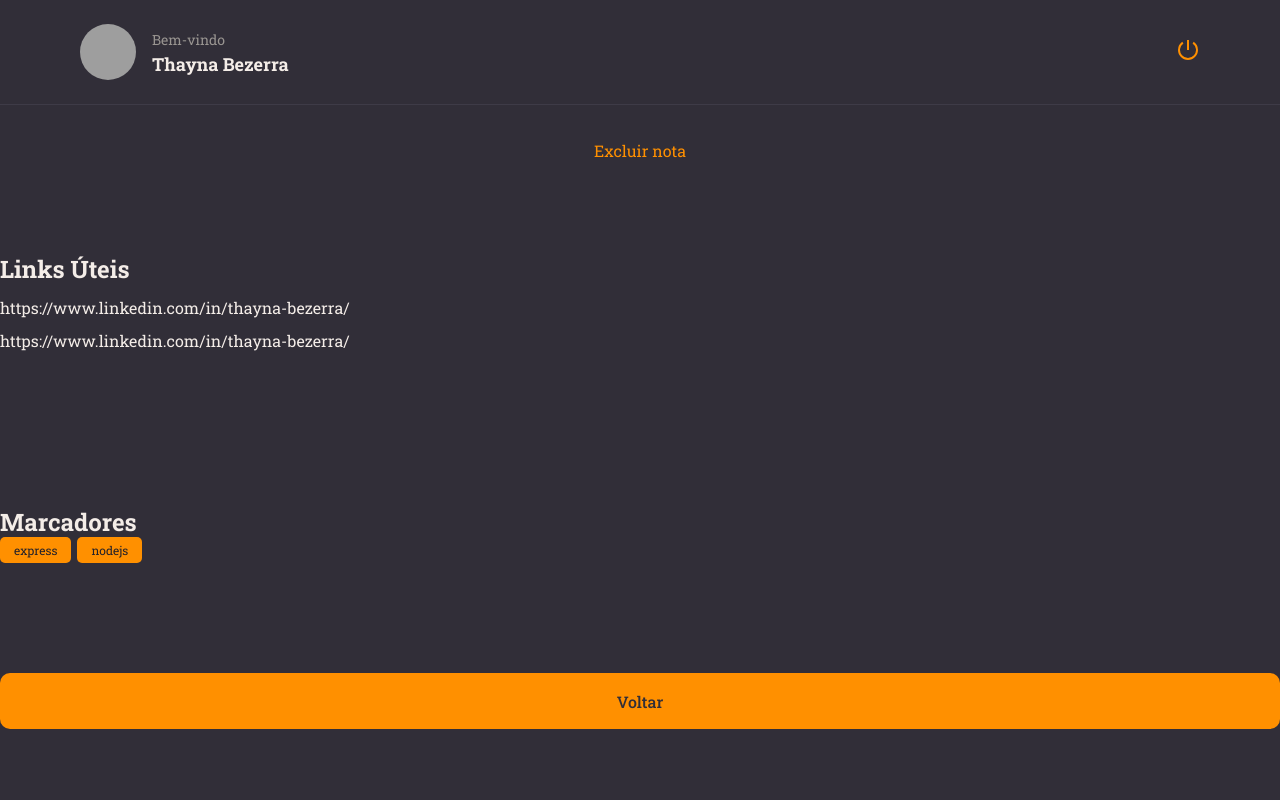
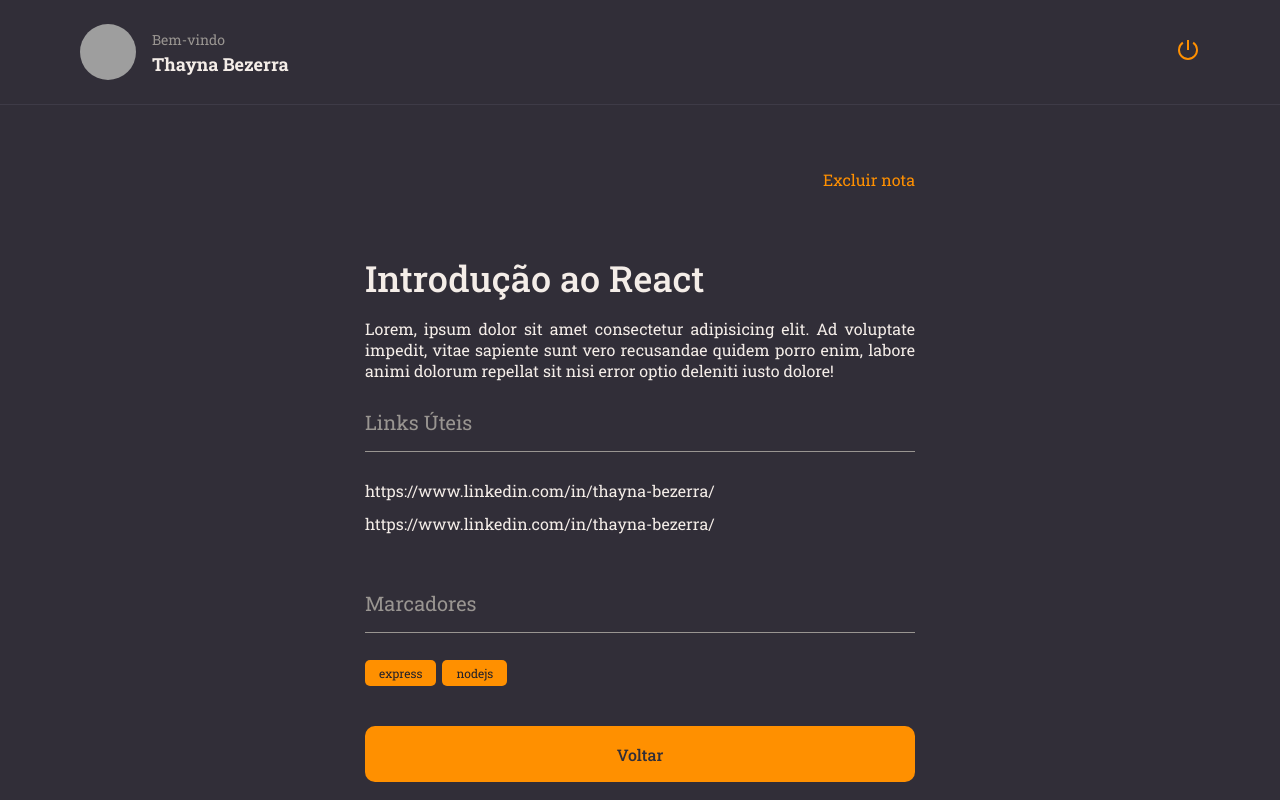
Before and after one commit to thayna-bezerra/app-rocketnotes, a React (Vite) app in the folder rocketnotes/: page / in a window 1280 px wide. Built offline with nearby package versions, Linux system fonts and the light colour scheme; grey boxes are pictures that could not be loaded.

Commit message:
finalizando detalhes

```diff
--- a/rocketnotes/src/components/Section/index.jsx
+++ b/rocketnotes/src/components/Section/index.jsx
@@ -3,7 +3,7 @@
 export function Section({ title, children }){
   return (
     <Container>
-      <h1>{title}</h1>
+      <h2>{title}</h2>
       {children}
     </Container>
   );
--- a/rocketnotes/src/components/Section/style.js
+++ b/rocketnotes/src/components/Section/style.js
@@ -1,7 +1,7 @@
 import styled from 'styled-components';
 
 export const Container = styled.section`
-  margin: 56px 0 28px;
+  margin: 28px 0;
 
   > h2 {
     border-bottom-width: 1px;
@@ -9,7 +9,7 @@
     border-bottom-color: ${({theme}) => theme.COLORS.BACKGROUND};
 
     padding-bottom: 16px;
-    margin-bottom: 24px;
+    margin-bottom: 28px;
 
     color: ${({theme}) => theme.COLORS.GRAY_100};
     font-size: 20px;
--- a/rocketnotes/src/pages/Details/index.jsx
+++ b/rocketnotes/src/pages/Details/index.jsx
@@ -1,4 +1,4 @@
-import {Container, Links} from './style';
+import {Container, Links, Content} from './style';
 
 import {Header} from '../../components/Header'
 import {Button} from '../../components/Button'
@@ -11,7 +11,14 @@
     <Container>
       <Header/>
 
+      <main>
+        <Content>
           <ButtonText title="Excluir nota" />
+
+          <h1>
+            Introdução ao React
+          </h1>
+          <p>Lorem, ipsum dolor sit amet consectetur adipisicing elit. Ad voluptate impedit, vitae sapiente sunt vero recusandae quidem porro enim, labore animi dolorum repellat sit nisi error optio deleniti iusto dolore!</p>
 
           <Section title="Links Úteis">
             <Links>
@@ -26,6 +33,8 @@
           </Section>
 
           <Button title="Voltar"/>
+        </Content>
+      </main>
     </Container>
   )
 }
--- a/rocketnotes/src/pages/Details/style.js
+++ b/rocketnotes/src/pages/Details/style.js
@@ -8,7 +8,13 @@
   grid-template-rows: 105px auto;
   grid-template-areas:
   "header"
-  "content"
+  "content";
+
+  > main {
+    grid-area: content;
+    overflow-y: scroll;
+    padding: 64px 0;
+  }
 `;
 
 export const Links = styled.ul`
@@ -21,5 +27,29 @@
       color: ${({theme}) => theme.COLORS.WHITE};
     }
   }
+`;
 
-`
+export const Content = styled.div`
+  max-width: 550px;
+  margin: 0 auto;
+
+  display: flex;
+  flex-direction: column;
+
+  > button:first-child {
+    align-self: end;
+  }
+
+  >h1 {
+    font-size: 36px;
+    font-weight: 500;
+    padding-top: 64px;
+  }
+
+  >p {
+    font-size: 16px;
+    margin-top: 16px;
+    text-align: justify;
+  }
+
+`;
```
Lines whose indentation alone changed are shown as unchanged.
